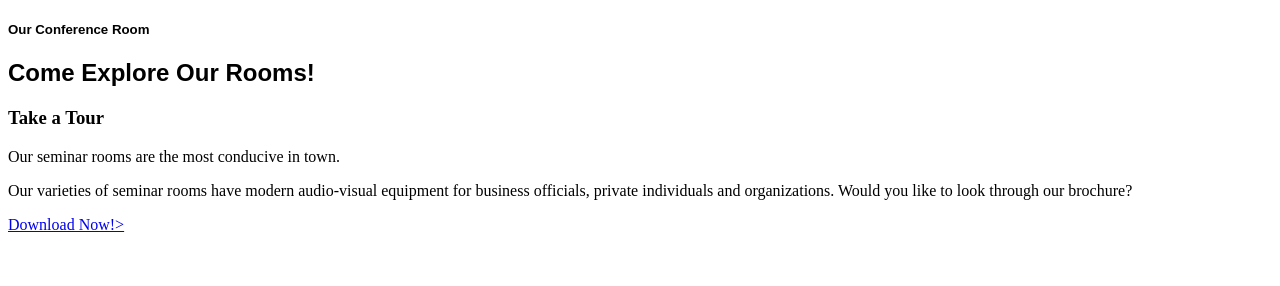
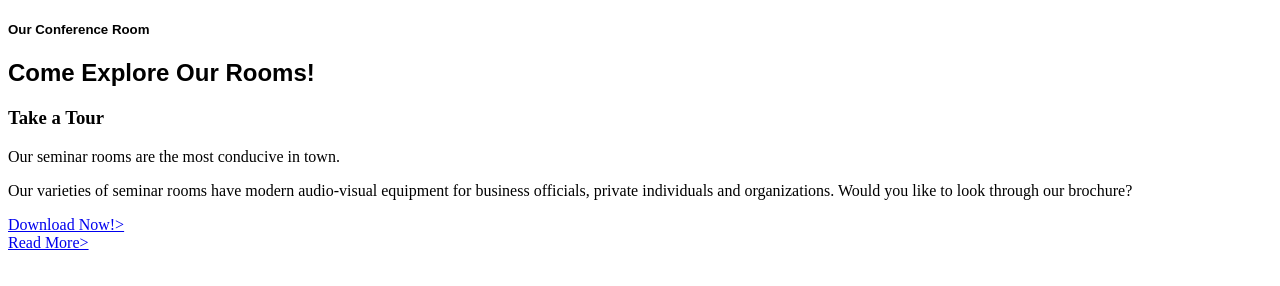
Before and after one commit to GboyeRichard1/CSS-Box-Model, a plain HTML site: page index.html in a window 1280 px wide. Drawn offline with Linux system fonts and the light colour scheme.

Commit message:
Another Page Update

```diff
--- a/index.html
+++ b/index.html
@@ -10,6 +10,9 @@
     <p> Our seminar rooms are the most conducive in town.</p>
     <p>Our varieties of seminar rooms have modern audio-visual equipment for business officials, private individuals and organizations. Would you like to look through our brochure? </p>
     <a href="download.html">Download Now!>
+    <br>
+    <a href="Readmore.html">Read More>
+    <br>
     </body>
 </head>
 </html>
```
Also changed, not shown: Readmore.html (added).
